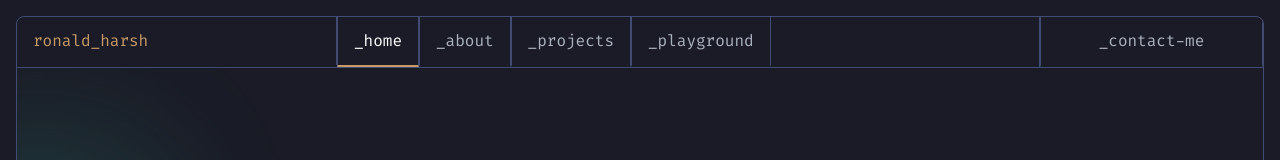
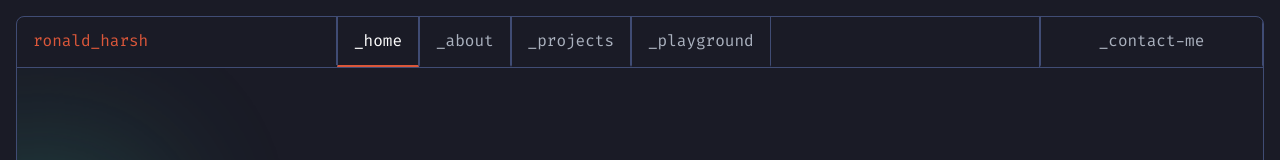
Before and after one commit to rlharsh/master-portfolio, a React (Vite) app: page / in a window 1280 px wide. Shown: the top 160 px of the page. Built offline with nearby package versions, Linux system fonts and the light colour scheme.

Commit message:
Update menu

```diff
--- a/src/app.css
+++ b/src/app.css
@@ -1,12 +1,13 @@
 @import './controls.css';
 :root {
   --accent-green: #9ece6a;
-  --accent-orange: #c69a66;
+  --accent-orange: #db573a;
   --accent-blue: #204ec2;
   --white: #fff;
   --text: #abb2bf;
   --outline: #404c74;
   --tab-highlight: #272d44;
+  --background: #1a1b26;
 }
 
 * {
--- a/src/app.scss
+++ b/src/app.scss
@@ -3,12 +3,13 @@
 
 :root {
     --accent-green: #9ece6a;
-    --accent-orange: #c69a66;
+    --accent-orange: #db573a;
     --accent-blue: #204ec2;
     --white: #fff;
     --text: #abb2bf;
     --outline: #404c74;
     --tab-highlight: #272d44;
+    --background: #1a1b26;
 }
 
 * {
--- a/src/components/Header/header.css
+++ b/src/components/Header/header.css
@@ -56,9 +56,11 @@
   flex-direction: column;
   gap: 0;
   padding: 2rem 1rem;
-  min-height: 100vh;
+  min-height: 84vh;
   width: 100%;
   padding: 0;
+  background-color: var(--background);
+  z-index: 1;
 }
 .header__tabs.show p {
   border: 1px solid var(--outline);
--- a/src/components/Header/header.scss
+++ b/src/components/Header/header.scss
@@ -57,9 +57,11 @@
     flex-direction: column;
     gap: 0;
     padding: 2rem 1rem;
-    min-height: 100vh;
+    min-height: 84vh;
     width: 100%;
     padding: 0;
+    background-color: var(--background);
+    z-index: 1;
 
     p {
         border: 1px solid var(--outline);
```
